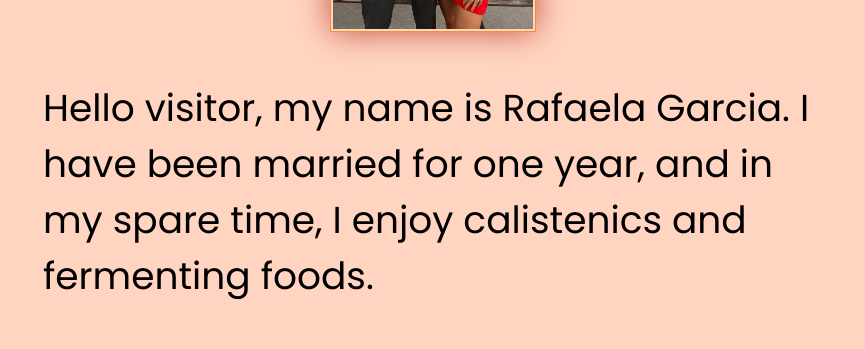
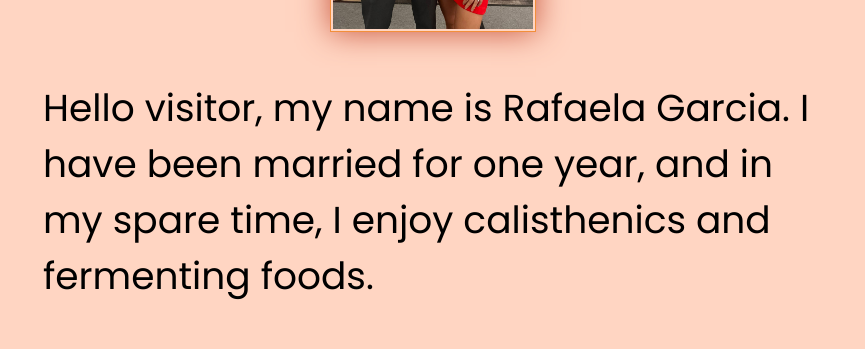
Before and after one commit to rafigarcia/wdd130, a plain HTML site: page index.html in a window 1280 px wide. Shown: the part 828-1177 px from the top of the page, without its empty margins (207-1072 px from the left). Drawn offline with Linux system fonts and the light colour scheme.

Commit message:
Mispelling mistake

```diff
--- a/index.html
+++ b/index.html
@@ -23,7 +23,7 @@
         <h1>Rafaela Garcia | WDD 130</h1>
         <img src="images/profile.jpg" alt="Rafaela Garcia" width="200">
         <p> Hello visitor, my name is Rafaela Garcia. I have been married for one year, and in my spare time, I enjoy
-            calistenics and fermenting foods. </p>
+            calisthenics and fermenting foods. </p>
     </main>
     <aside>
         <p>Where you can find me:</p>
```
